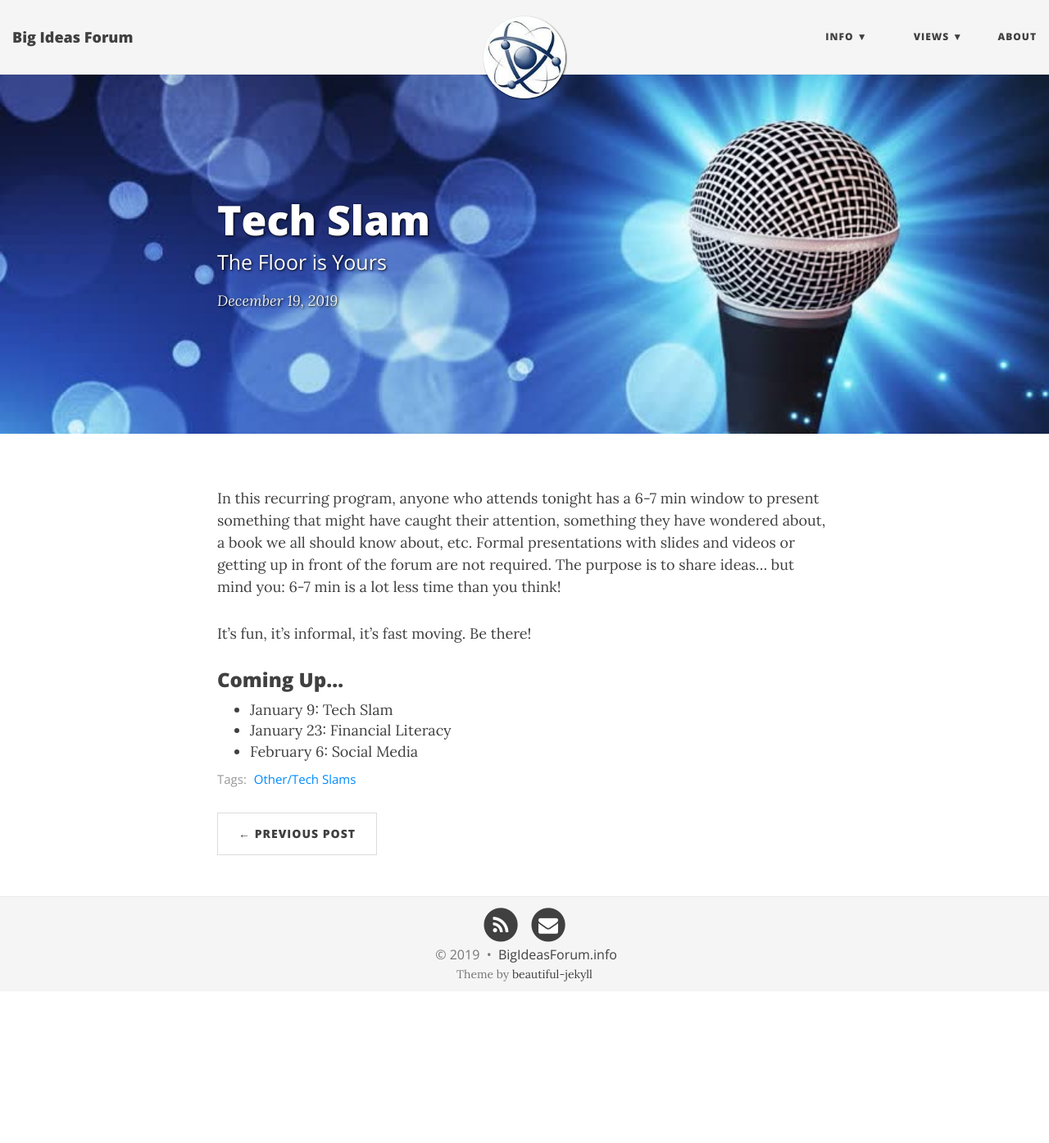
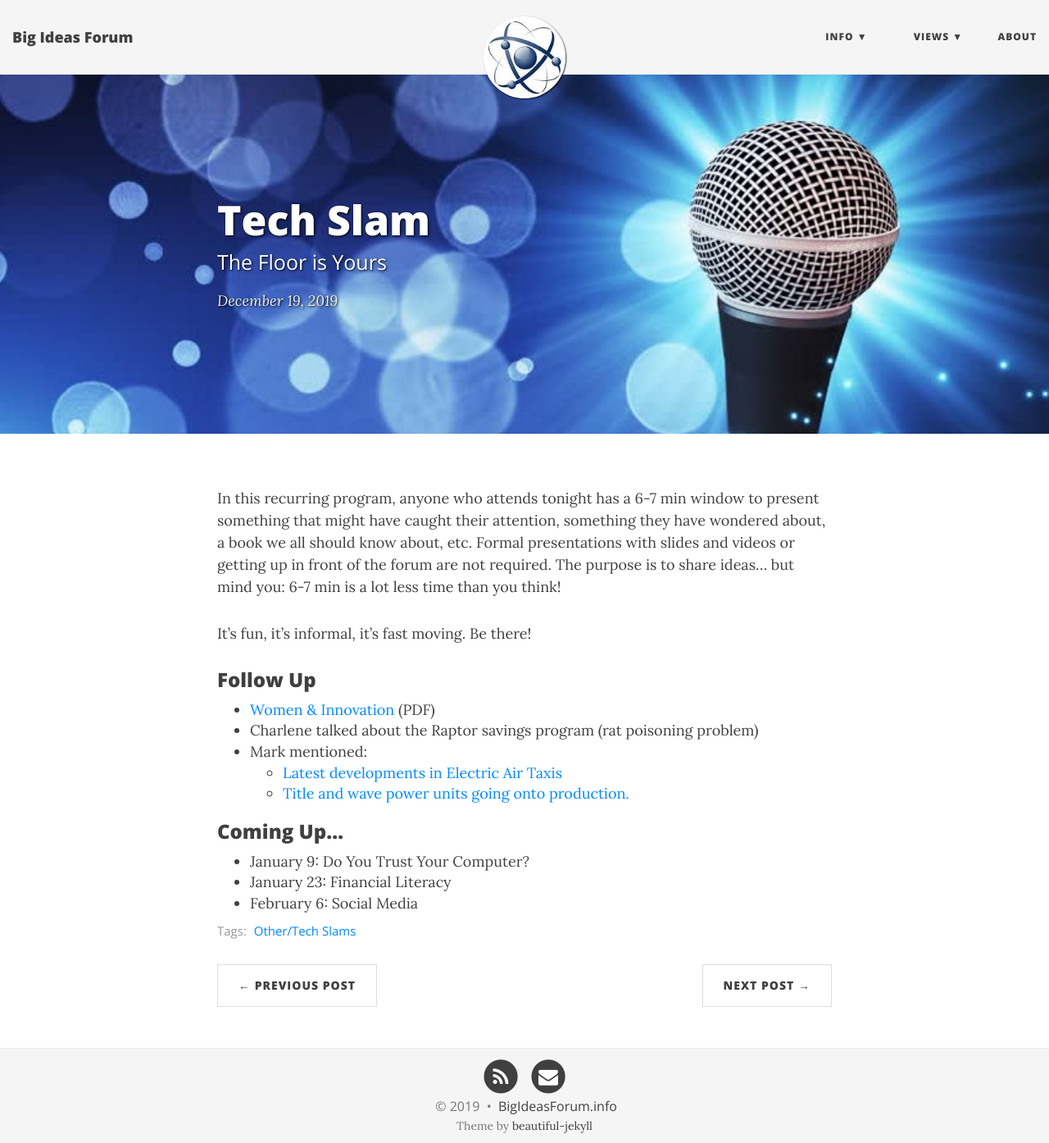
Before and after one commit to BigIdeasForum/bigideasforum.github.io, a Jekyll site: the page built from _posts/2019/2019-12-19-tech-slam10.md, in a window 1280 px wide and 1394 px high. Shown: the whole window at 82% size. Built offline with Jekyll 4.4.1, drawn with Linux system fonts in a browser that asks for light colours; nearby versions of some CDN libraries.

Commit message:
flip to next event

```diff
--- a/_posts/2019/2019-12-19-tech-slam10.md
+++ b/_posts/2019/2019-12-19-tech-slam10.md
@@ -11,8 +11,17 @@ In this recurring program, anyone who attends tonight has a 6-7 min window to pr
 
 It’s fun, it’s informal, it’s fast moving. Be there!
 
+### Follow Up
+
+* [Women & Innovation](/assets/present/2019/2019-12-19/women_innovation.pdf) (PDF)
+* Charlene talked about the Raptor savings program (rat poisoning problem)
+* Mark mentioned:
+  * [Latest developments in Electric Air Taxis](
+https://spectrum.ieee.org/cars-that-think/transportation/alternative-transportation/bringing-air-taxis-to-skyscrapers)
+  * [Title and wave power units going onto production.](https://spectrum.ieee.org/green-tech/geothermal-and-tidal/wave-energy-tech-is-ready-to-plug-into-a-real-grid)
+
 ### Coming Up...
 
-* January 9: Tech Slam
+* January 9: Do You Trust Your Computer?
 * January 23: Financial Literacy
 * February 6: Social Media
```
Also changed, not shown: _posts/2020/2020-01-09-do-you-trust.md (added, +27 -0 lines).
